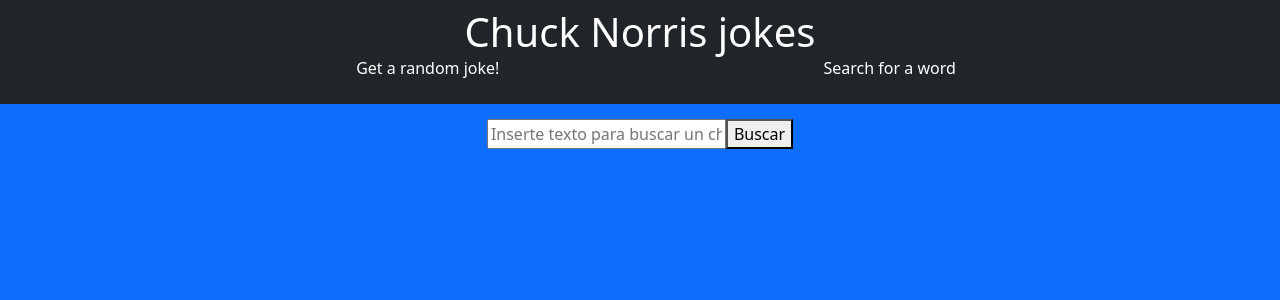
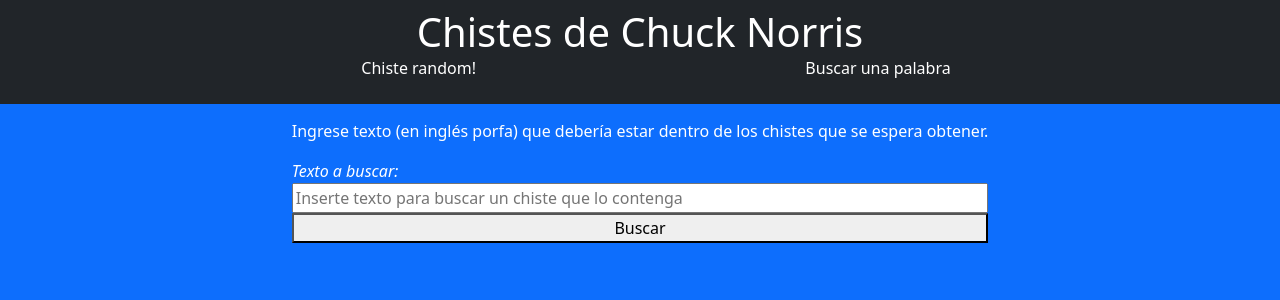
Before and after one commit to gonsalomon/TPESeminarioAngular, an Angular app in the folder boomer-jokes/: page /search in a window 1280 px wide. Shown: the top 300 px of the page. Built offline with nearby package versions, Linux system fonts and the light colour scheme.

Commit message:
esbozo casi terminado
me queda ver cómo saco datos del observable, están metidos en la variable y todo, checkear con inspeccionar elemento

```diff
--- a/boomer-jokes/src/app/joke-data.service.ts
+++ b/boomer-jokes/src/app/joke-data.service.ts
@@ -1,22 +1,30 @@
-import { HttpClient } from '@angular/common/http';
+import { HttpClient, HttpResponse } from '@angular/common/http';
 import { Injectable } from '@angular/core';
-import { Observable, throwError } from 'rxjs';
-import { catchError, retry } from 'rxjs';
+import { Observable } from 'rxjs';
+import { tap } from 'rxjs/operators';
 import { Joke } from './joke';
 
 @Injectable({
   providedIn: 'root'
 })
 export class JokeDataService {
-  joke_url: string = "api.chucknorris.io";
+  private joke_url: string = "api.chucknorris.io/jokes";
 
-  constructor(private http: HttpClient) { }
+  constructor(private http: HttpClient) {
+    console.log('Se inicia el servicio');
+  }
 
   public randomJoke(): Observable<Joke>{
-    return this.http.get<Joke>(this.joke_url+"/random");
+    return this.http.get<Joke>('https://'+this.joke_url+"/random");
   }
 
   public searchJoke( query: string ): Observable<Joke[]>{
-    return this.http.get<Joke[]>(this.joke_url+`jokes/search?query=${query}`)
+    console.log('llamaron a searchJoke');
+    const result = this.http.get<Joke[]>(('https://'+this.joke_url+`/search?query=${query}`));
+    result.subscribe(joke=>{
+      console.log(joke);
+      console.log(typeof joke);
+    });
+    return result;
   }
 }
--- a/boomer-jokes/src/app/nav/nav.component.html
+++ b/boomer-jokes/src/app/nav/nav.component.html
@@ -1,11 +1,11 @@
 <div class="d-flex flex-column justify-content-center align-center navbar navbar-dark bg-dark" style="position: sticky; top:0; margin:auto">
-    <h1 class="center" style="margin:auto"><a href="/">Chuck Norris jokes</a></h1>
+    <h1 class="center" style="margin:auto"><a href="/">Chistes de Chuck Norris</a></h1>
     <ul class="d-flex flex-row justify-content-evenly" style="width:100%">
         <li>
-            <nav><a href="/random">Get a random joke!</a></nav>
+            <nav><a href="/random">Chiste random!</a></nav>
         </li>
         <li>
-            <nav><a href="/search">Search for a word</a></nav>
+            <nav><a href="/search">Buscar una palabra</a></nav>
         </li>
     </ul>
 
--- a/boomer-jokes/src/app/random/random.component.html
+++ b/boomer-jokes/src/app/random/random.component.html
@@ -1 +1,7 @@
-<p style="color:white">insert random joke</p>
+<div class="d-flex flex-column justify-content-evenly align-content-center margin-auto">
+    <i>A Chuck le gusta decir chistes. O nos gusta hacer chistes sobre él. Eso.</i>
+    <!--Cuando Chuck está en silencio, es porque está trabajando-->
+    <!--Igual un bajón que hayan dejado de hostear las imágenes-->
+    <img src={{this.joke.icon_url}} alt="No hay Chuck :(">
+    <div><b><i>{{this.joke.value}}</i></b></div>
+</div>
--- a/boomer-jokes/src/app/random/random.component.ts
+++ b/boomer-jokes/src/app/random/random.component.ts
@@ -1,25 +1,21 @@
-import { Component, Input, OnInit } from '@angular/core';
+import { Component } from '@angular/core';
 import { Joke } from '../joke';
+import { JokeDataService } from '../joke-data.service';
 
 @Component({
   selector: 'app-random',
   templateUrl: './random.component.html',
   styleUrls: ['./random.component.scss']
 })
-export class RandomComponent implements OnInit {
-  randomJoke : Joke;
-  @Input() receivedJoke: Joke;
-
-  constructor() {
-    this.randomJoke = {icon_url:'', value:''};
-    this.receivedJoke = {icon_url: '', value: ''};
+export class RandomComponent{
+  joke: Joke = {icon_url: '', value: ''};
+  constructor(private jokeService: JokeDataService) {
+    this.getRandomJoke();
   }
 
-  ngOnInit(): void {
-    this.randomJoke = this.receivedJoke;
-  }
-
-  getRandomJoke(): Joke{
-    return {icon_url: '', value: ''};
+  getRandomJoke(): void{
+    let observable = this.jokeService.randomJoke()
+    .subscribe(joke => this.joke = joke);
+    console.log(this.joke);
   }
 }
--- a/boomer-jokes/src/app/search/search.component.html
+++ b/boomer-jokes/src/app/search/search.component.html
@@ -1,3 +1,19 @@
-<div>
-    <app-searchbox></app-searchbox>
-</div>
+<div *ngIf="this.jokes;then ask else show"></div>
+<ng-template #ask>
+    <p>Ingrese texto (en inglés porfa) que debería estar dentro de los chistes que se espera obtener.</p>
+    <app-searchbox (submitQuery)="searchJokes($event)"></app-searchbox>
+</ng-template>
+<ng-template #show>
+    <table>
+        <thead>
+            <tr>Image</tr>
+            <tr>Joke</tr>
+        </thead>
+        <tbody>
+            <td *ngFor="let joke of jokes">
+                <img src={{joke.icon_url}} alt="No hay Chuck :(">
+                <b><i>{{joke.value}}</i></b>
+            </td>
+        </tbody>
+    </table>
+</ng-template>
--- a/boomer-jokes/src/app/search/search.component.ts
+++ b/boomer-jokes/src/app/search/search.component.ts
@@ -1,6 +1,7 @@
-import { Component, OnInit } from '@angular/core';
+import { Component } from '@angular/core';
 import { Joke } from '../joke';
 import { JokeDataService } from '../joke-data.service';
+import { catchError, map, tap } from 'rxjs/operators';
 import { Observable, of } from 'rxjs';
 
 @Component({
@@ -8,17 +9,15 @@
   templateUrl: './search.component.html',
   styleUrls: ['./search.component.scss']
 })
-export class SearchComponent implements OnInit {
+export class SearchComponent {
   jokes : Joke[] = [];
 
   constructor(private jokeService: JokeDataService) {
   }
 
-  ngOnInit(): void {
-  }
-
-  searchJokes(query: string) : Joke[]{
-    const jokes = this.jokeService.searchJoke(query);
-    return [];
+  //traigo chistes que contengan query y los vuelco en jokes
+  searchJokes(query: string) : void{
+    console.log('Estoy buscando chistes que digan ' + query)
+    this.jokeService.searchJoke(query).subscribe()
   }
 }
--- a/boomer-jokes/src/app/search/searchbox/searchbox.component.html
+++ b/boomer-jokes/src/app/search/searchbox/searchbox.component.html
@@ -1,4 +1,5 @@
-<form>
-    <input placeholder="Inserte texto para buscar un chiste que lo contenga" name="query">
-    <button (click)="sendQuery()">Buscar</button>
+<form class="d-flex flex-column justify-content-around">
+    <i>Texto a buscar:</i>
+    <input #query placeholder="Inserte texto para buscar un chiste que lo contenga" name="query">
+    <button type="button" (click)="sendQuery(query.value)">Buscar</button>
 </form>
--- a/boomer-jokes/src/app/search/searchbox/searchbox.component.ts
+++ b/boomer-jokes/src/app/search/searchbox/searchbox.component.ts
@@ -1,4 +1,4 @@
-import { Component, OnInit } from '@angular/core';
+import { Component, OnInit, Output, EventEmitter } from '@angular/core';
 
 @Component({
   selector: 'app-searchbox',
@@ -6,13 +6,14 @@
   styleUrls: ['./searchbox.component.scss']
 })
 export class SearchboxComponent implements OnInit {
+  @Output() submitQuery = new EventEmitter<string>();
 
   constructor() { }
 
   ngOnInit(): void {
   }
 
-  sendQuery():void{
-
+  sendQuery(query: string): void{
+    this.submitQuery.emit(query);
   }
 }
```
